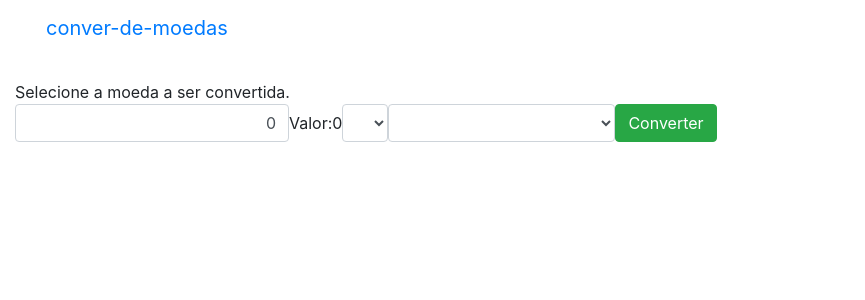
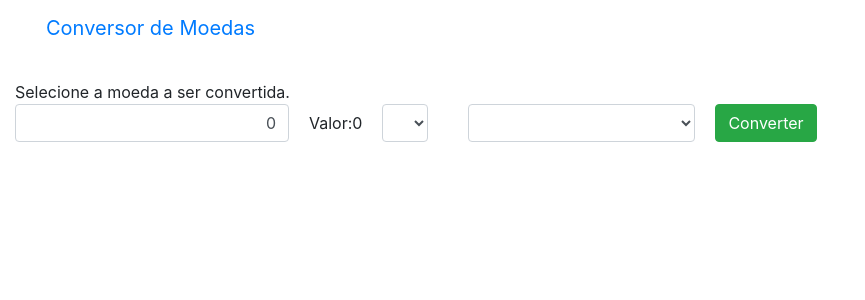
Before and after one commit to acebeR/angular13, an Angular app in the folder conver-de-moedas/: page / in a window 1280 px wide. Shown: the top 300 px of the page, without its empty margins (0-865 px from the left). Built offline with nearby package versions, Linux system fonts and the light colour scheme.

Commit message:
ajustando HTML

```diff
--- a/conver-de-moedas/src/app/app.component.ts
+++ b/conver-de-moedas/src/app/app.component.ts
@@ -6,5 +6,5 @@ import { Component } from '@angular/core';
   styleUrls: ['./app.component.css']
 })
 export class AppComponent {
-  title = 'conver-de-moedas';
+  title = 'Conversor de Moedas';
 }
--- a/conver-de-moedas/src/app/conversor/components/conversor.component.html
+++ b/conver-de-moedas/src/app/conversor/components/conversor.component.html
@@ -1,7 +1,7 @@
 
 <br/>
 <div class="alert alert-danger" role="alert"
-*ngIf="possuiErro"> Erro obtendo daods. Tente novamente.</div>
+*ngIf="possuiErro"> Erro obtendo dados. Tente novamente.</div>
 
 <div class="painel panel-success">
   <div class="panel-heading">
@@ -15,20 +15,22 @@
       class="form-control text-right"
       placeholder="0"
       [(ngModel)]="conversao.valor" numero required>
-      Valor:{{conversao.valor}}
-      <select name="moedaDe" class="form-control"
+      <div style="margin-left: 20px;">Valor:{{conversao.valor}}</div>
+      <br/>
+      <select name="moedaDe" class="form-control" style="margin-left: 20px;"
       [(ngModel)]="conversao.valor" required>
         <option></option>
       </select>
-      <span class="glyphicon glyphicon-arrow-rigth" arial-hidden="true"></span>
-      <select name="moedaPara" class="form-control"
+      <br/>
+      <span class="glyphicon glyphicon-arrow-rigth" arial-hidden="true" style="margin-left: 20px;"></span>
+      <select name="moedaPara" class="form-control" style="margin-left: 20px;"
       [(ngModel)]="conversao.moedaDe" required>
         <option *ngFor="let moeda of moedas" [value]="moeda.sigla" >
         {{ moeda.sigla }} - {{moeda.descricao}}
-
         </option>
       </select>
-      <input type="submit" value="Converter" class="btn btn-success"
+      <br/>
+      <input type="submit" value="Converter" class="btn btn-success" style="margin-left: 20px;"
        data-toggle="modal" data-target="#modalCotacao"
        (click)="converter()" [disabled]="!conversaoForm.form.valid">
     </form>
```
